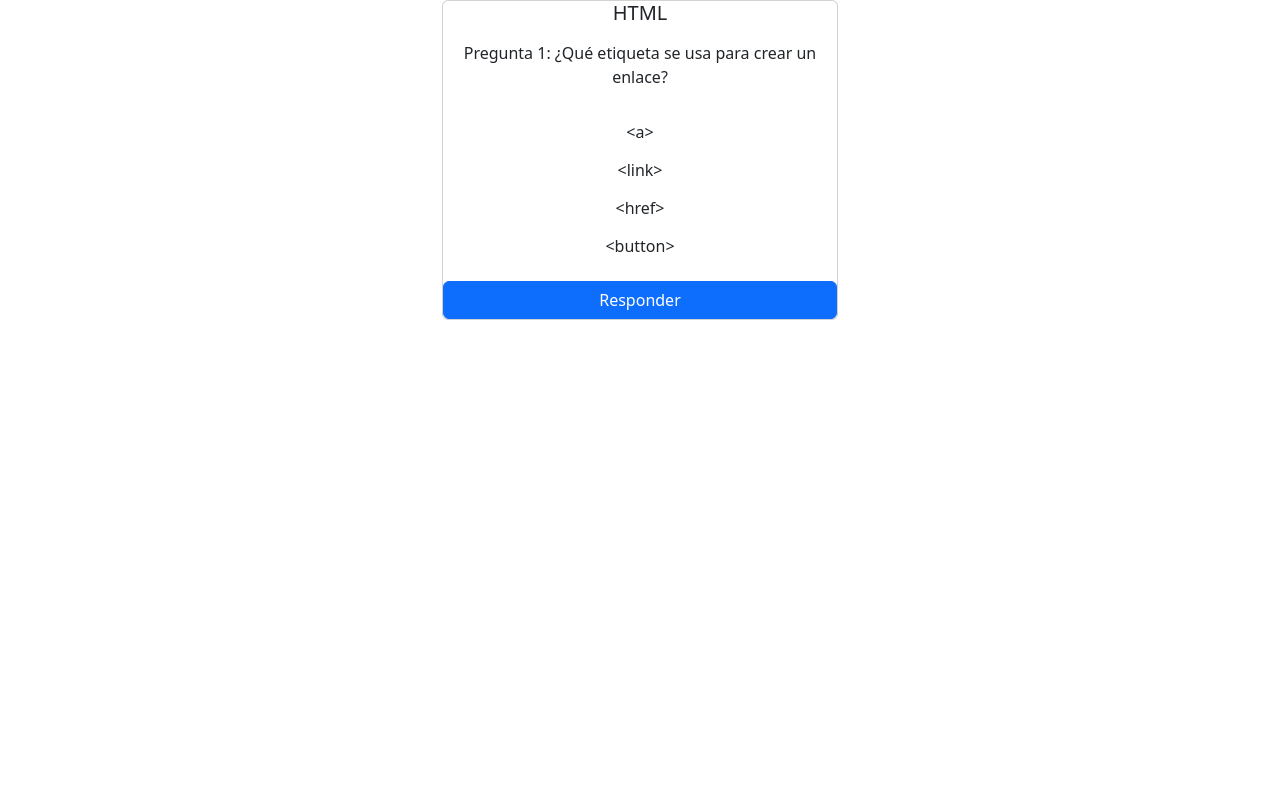
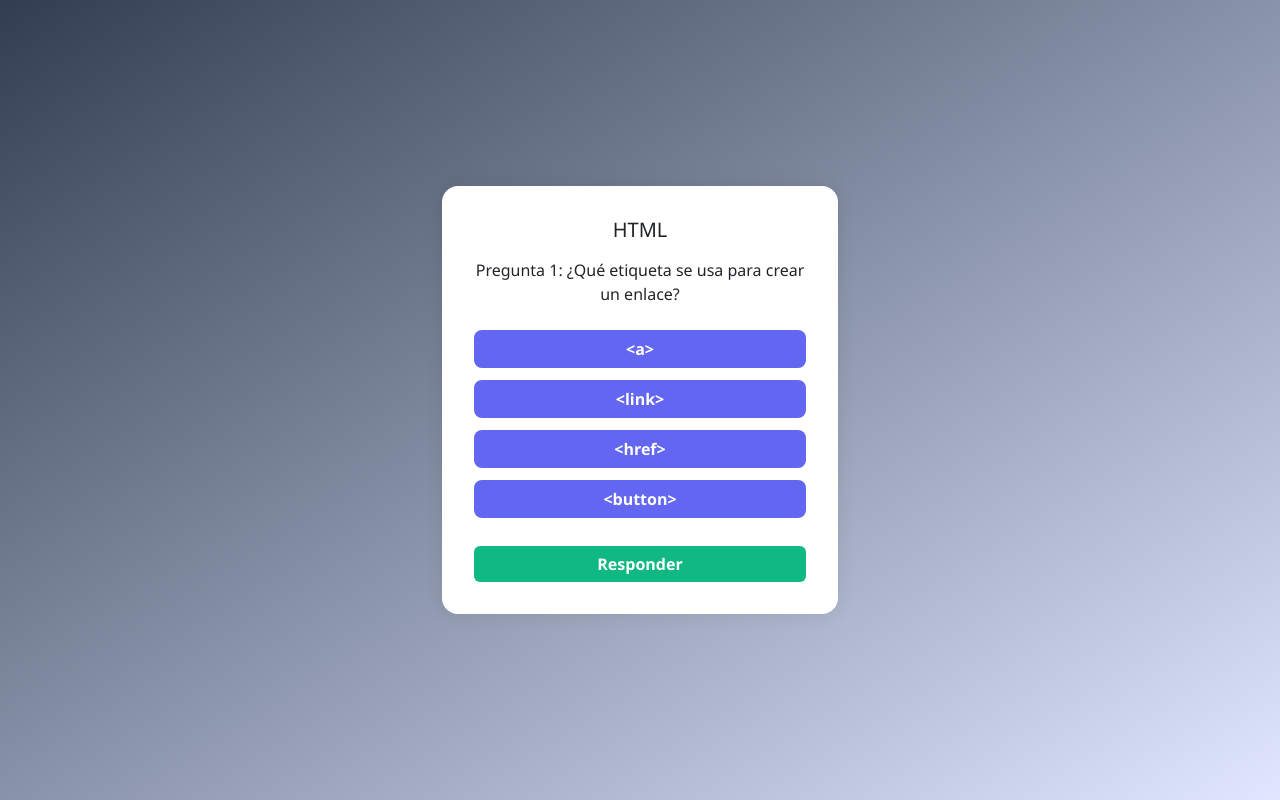
Before and after one commit to rohernanx30/QuizzApp, a plain HTML site: page index.html in a window 1280 px wide. Both pictures are taken after a click on the button "HTML". Drawn offline with nearby package versions, Linux system fonts and the light colour scheme.

Commit message:
Aporte de Edwar Style.css

```diff
--- a/style.css
+++ b/style.css
@@ -1,3 +1,56 @@
- .hidden {
-      display: none;
-    }
+body {
+  background: linear-gradient(to bottom right, #313e52, #e0e7ff);
+  min-height: 100vh;
+  font-family: 'Segoe UI', sans-serif;
+}
+
+.tarjeta {
+  box-shadow: 0 0 20px rgba(0, 0, 0, 0.08);
+  padding: 2rem;
+  border-radius: 1rem;
+  border: none;
+  background-color: #fff;
+  animation: fadeIn 0.4s ease-in-out;
+}
+
+.hidden {
+  display: none;
+}
+
+.btn-opcion {
+  margin-bottom: 0.75rem;
+  background-color: #6366f1;
+  color: white;
+  font-weight: 600;
+  transition: all 0.3s ease;
+  border-radius: 0.5rem;
+}
+
+.btn-opcion:hover {
+  background-color: #4f46e5;
+  transform: scale(1.02);
+  box-shadow: 0 4px 12px rgba(99, 102, 241, 0.4);
+}
+
+.btn-primary {
+  background-color: #10b981;
+  border: none;
+  transition: all 0.3s ease;
+  font-weight: 600;
+}
+
+.btn-primary:hover {
+  background-color: #059669;
+  transform: scale(1.02);
+}
+
+@keyframes fadeIn {
+  from {
+    opacity: 0;
+    transform: translateY(12px);
+  }
+  to {
+    opacity: 1;
+    transform: translateY(0);
+  }
+}
```
